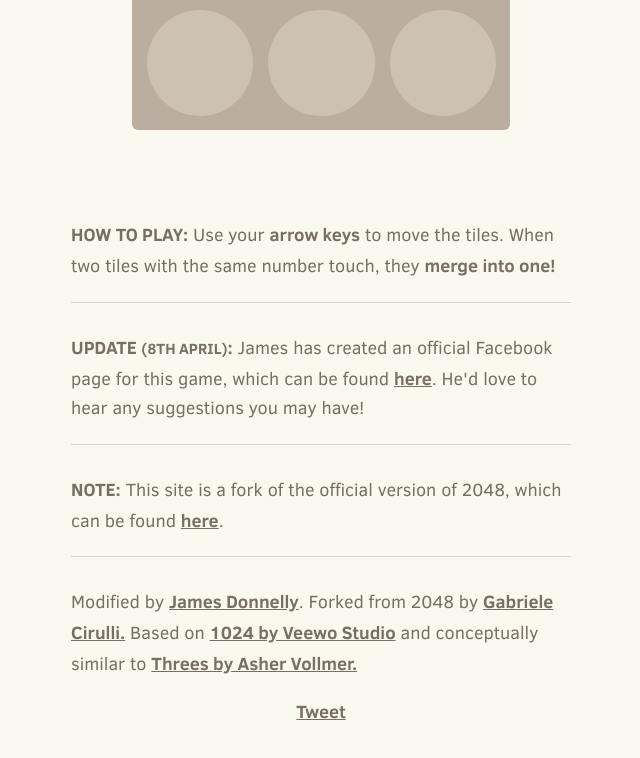
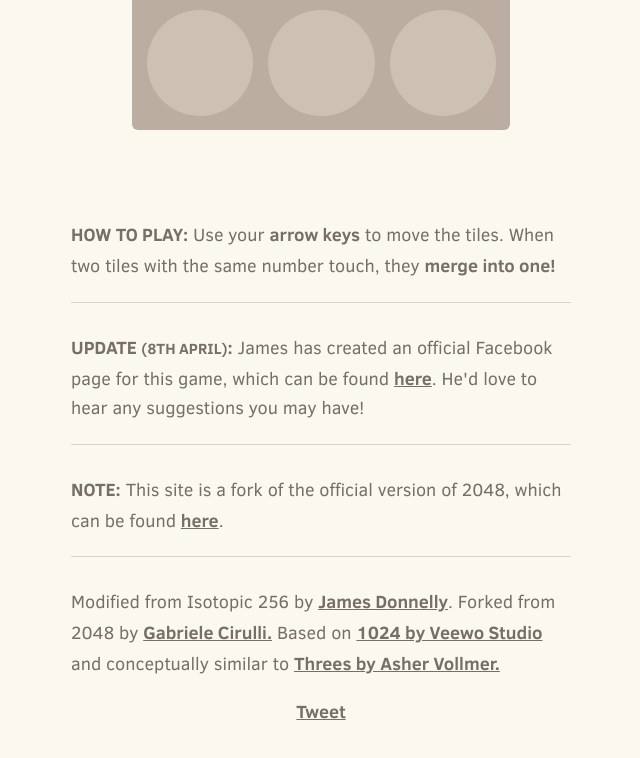
Before and after one commit to WWWishere/Isotopic377, a plain HTML site: page index.html in a window 1280 px wide. Shown: the part 738-1496 px from the top of the page, without its empty margins (319-959 px from the left). Drawn offline with Linux system fonts and the light colour scheme; a script that the page names is missing.

Commit message:
Update index.html

```diff
--- a/index.html
+++ b/index.html
@@ -88,7 +88,7 @@ This game is <strong>Extremely Difficult</strong> compared to the original, so a
     </p>
     <hr>
     <p>
-    Modified by <a href="http://jamesmdonnelly.com" target="_blank">James Donnelly</a>. Forked from 2048 by <a href="http://gabrielecirulli.com" target="_blank">Gabriele Cirulli.</a> Based on <a href="https://itunes.apple.com/us/app/1024!/id823499224" target="_blank">1024 by Veewo Studio</a> and conceptually similar to <a href="http://asherv.com/threes/" target="_blank">Threes by Asher Vollmer.</a>
+    Modified from Isotopic 256 by <a href="http://jamesmdonnelly.com" target="_blank">James Donnelly</a>. Forked from 2048 by <a href="http://gabrielecirulli.com" target="_blank">Gabriele Cirulli.</a> Based on <a href="https://itunes.apple.com/us/app/1024!/id823499224" target="_blank">1024 by Veewo Studio</a> and conceptually similar to <a href="http://asherv.com/threes/" target="_blank">Threes by Asher Vollmer.</a>
     </p>
     <div class="sharing">
       <a href="https://twitter.com/share" class="twitter-share-button" data-text="Check out Isotopic 256, a game where you join elements to score high! #isotopic256" data-via="inb4" data-url="http://jamesdonnelly.github.io/Isotopic256" data-counturl="http://jamesdonnelly.github.io/Isotopic256">Tweet</a>
```
